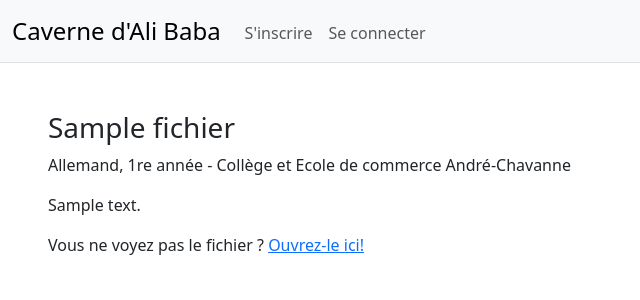
After one commit to Zbebz/caverne-dAli-baba, a Django app: page /fichier/00000000-0000-0000-0000-000000000001 in a window 1280 px wide. The commit adds this page. Shown: the top 300 px of the page, without its empty margins (0-640 px from the left). Run offline with Django 5.2, Linux system fonts and the light colour scheme; tables that the repository leaves empty hold one stand-in row (values such as "Sample post"); parts of the project's set-up code (start-up, migrations or seed data) failed here and were passed over; some libraries are stand-ins or nearby versions.

Commit message:
(project) Made files and their details accessible to the users Added more subjects

```diff
--- a/alibaba/caverne/models.py
+++ b/alibaba/caverne/models.py
@@ -8,6 +8,7 @@ from django.contrib.auth.models import AbstractUser
 from django.core.exceptions import ValidationError
 from django.core.validators import FileExtensionValidator
 from django.db import models
+from django.urls import reverse
 from django.utils.timezone import localtime
 
 ECOLES = [
@@ -25,16 +26,20 @@ ECOLES = [
 ]
 
 SUBJECTS = [
+    ("AL", "Allemand"),
     ("AN", "Anglais"),
+    ("AM", "Applications des maths"),
+    ("AP", "Arts plastiques"),
     ("BI", "Biologie"),
+    ("CH", "Chimie"),
     ("FR", "Français"),
     ("GE", "Géographie"),
     ("HI", "Histoire"),
+    ("HA", "Histoire de l'art"),
     ("IT", "Italien"),
     ("MA", "Mathématiques"),
+    ("PO", "Philosophie"),
     ("PY", "Physique"),
-    ("AM", "Applications des maths"),
-    ("PO", "Philosophie"),
 ]
 
 TYPES = [
@@ -79,7 +84,6 @@ class Enseignant(models.Model):
         return f"{self.name} - {self.get_ecole_display()}"
 
 
-# TODO: Make tags model
 class Tag(models.Model):
     name = models.CharField(blank=False, null=False, verbose_name="mot clé", unique=True)
 
@@ -144,5 +148,9 @@ class Fichier(models.Model):
     annotated = models.BooleanField(blank=False, null=False, verbose_name="annoté?")
     description = models.TextField(blank=False, null=False)
     tags = models.ManyToManyField(Tag, related_name="fichiers")
+
     def __str__(self):
         return f"{self.name} - {self.user.username}"
+
+    def get_absolute_url(self):
+        return reverse("fichier", kwargs={"pk": self.pk})
--- /dev/null
+++ b/alibaba/caverne/templates/caverne/fichier_detail.html
@@ -0,0 +1,10 @@
+{% extends "caverne/layout.html" %}
+{% block titre %}{{ fichier.name }} - {% endblock %}
+{% block main %}
+    <h3>{{ fichier.name }}</h3>
+    <p>{{ fichier.get_subject_display }}, {{ fichier.get_year_display }} année - {{ fichier.get_ecole_display }}</p>
+    <p>{{ fichier.description }}</p>
+    <object data="{{ fichier.file.url }}" type="application/pdf" style="width: 100%; height: 550px">
+        <p>Vous ne voyez pas le fichier ? <a href="{{ fichier.file.url }}" type="application/pdf" target="_blank">Ouvrez-le ici!</a></p>
+    </object>
+{% endblock main %}
--- a/alibaba/caverne/urls.py
+++ b/alibaba/caverne/urls.py
@@ -21,7 +21,8 @@ urlpatterns = [
         views.send_verification,
         name="send_verification",
     ),
-    path("search", views.SearchView.as_view(), name="search")
+    path("search", views.SearchView.as_view(), name="search"),
+    path("fichier/<str:pk>", views.FichierDetailView.as_view(), name="fichier"),
 ]
 
 htmx_urlpatterns = [
--- a/alibaba/caverne/views.py
+++ b/alibaba/caverne/views.py
@@ -8,7 +8,7 @@ from django.shortcuts import redirect, render
 from django.urls import reverse
 from django.utils.encoding import force_str
 from django.utils.http import urlsafe_base64_decode
-from django.views.generic import ListView
+from django.views.generic import DetailView, ListView
 
 from .decorators import unauth_required, verified_required
 from .forms import FichierForm, RegisterForm
@@ -50,6 +50,10 @@ class SearchView(ListView):
         context = super().get_context_data(**kwargs)
         context["q"] = self.request.GET.get("q", "")
         return context
+
+class FichierDetailView(DetailView):
+    model = Fichier
+    template_name = "caverne/fichier_detail.html"
 
 
 @login_required
--- a/alibaba/core/settings/prod.py
+++ b/alibaba/core/settings/prod.py
@@ -7,6 +7,7 @@ AWS_SECRET_ACCESS_KEY = env("AWS_SECRET_ACCESS_KEY")
 AWS_STORAGE_BUCKET_NAME = env("AWS_STORAGE_BUCKET_NAME")
 AWS_S3_REGION_NAME = "eu-central-2"
 AWS_S3_CUSTOM_DOMAIN = f"{AWS_STORAGE_BUCKET_NAME}.s3.{AWS_S3_REGION_NAME}.amazonaws.com"
+AWS_S3_ENDPOINT_URL = f"https://s3.{AWS_S3_REGION_NAME}.amazonaws.com"
 
 # Static files (CSS, JavaScript, Images)
 # https://docs.djangoproject.com/en/6.0/howto/static-files/
--- a/alibaba/core/settings/storages.py
+++ b/alibaba/core/settings/storages.py
@@ -11,3 +11,4 @@ class MediaStorage(S3Boto3Storage):
     file_overwrite = False
     querystring_auth = True
     querystring_expire = 600
+    custom_domain = None
```
Also changed, not shown: alibaba/caverne/static/caverne/css/autocomplete.css (+6 -1 lines), alibaba/caverne/templates/caverne/search_list.html (+7 -3 lines).
